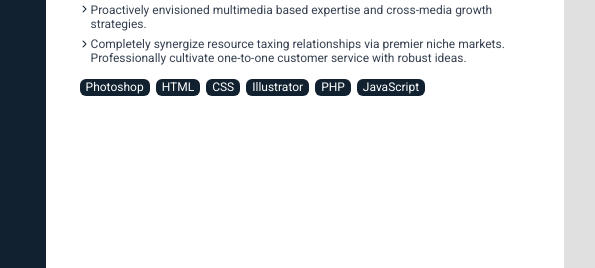
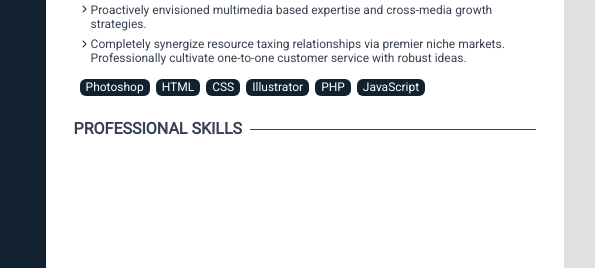
Before and after one commit to josh-mchugh/reactive-resume-style-guide, a website built with Vite: page index.html in a window 1280 px wide. Shown: the part 532-800 px from the top of the page, 473-1068 px from the left. Built offline with nearby package versions, Linux system fonts and the light colour scheme.

Commit message:
Added Skills Header section

```diff
--- a/index.html
+++ b/index.html
@@ -580,6 +580,24 @@
                                                       </div>
                                                   </div>
                                               </div>
+                                              <!-- Skills -->
+                                              <div class="section">
+                                                  <div class="section__content">
+                                                      <!-- Header -->
+                                                      <div class="section">
+                                                          <div class="section__content">
+                                                              <div class="header header--skill">
+                                                                  <div class="header__title">PROFESSIONAL SKILLS</div>
+                                                                  <div class="header__divider">
+                                                                      <div class="header-divider__container">
+                                                                          <div class="header-divider__line"></div>
+                                                                      </div>
+                                                                  </div>
+                                                              </div>
+                                                          </div>
+                                                      </div>
+                                                  </div>
+                                              </div>
                                           </div>
                                       </div>
                                   </div>
--- a/styles/index.scss
+++ b/styles/index.scss
@@ -148,6 +148,10 @@ menu {
     margin-bottom: 0.25rem;
 }
 
+.header--skill {
+    margin-top: 1.5rem;
+}
+
 .header__title {
     flex: 1 1 auto;
     font-weight: 700;
```
